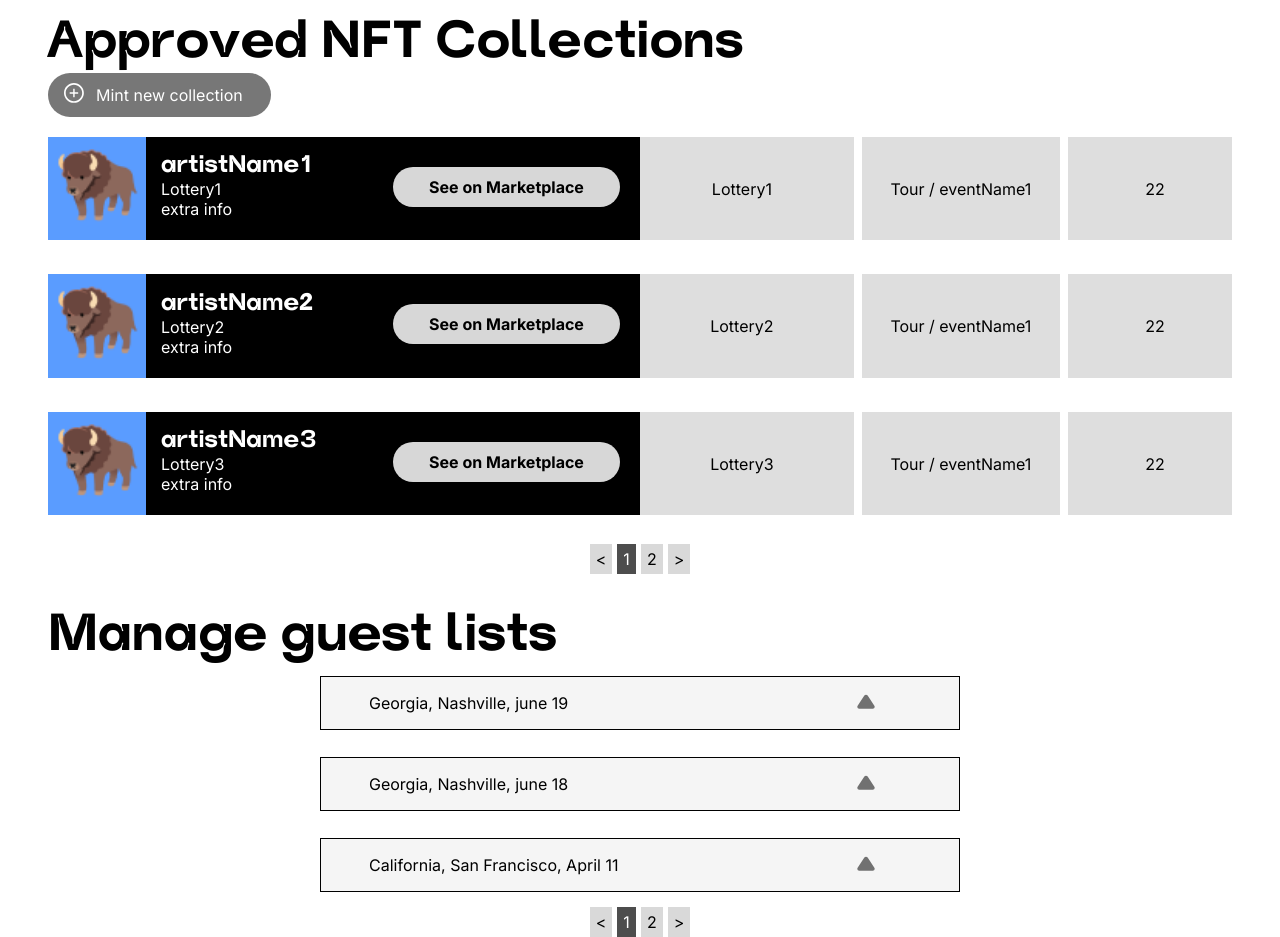
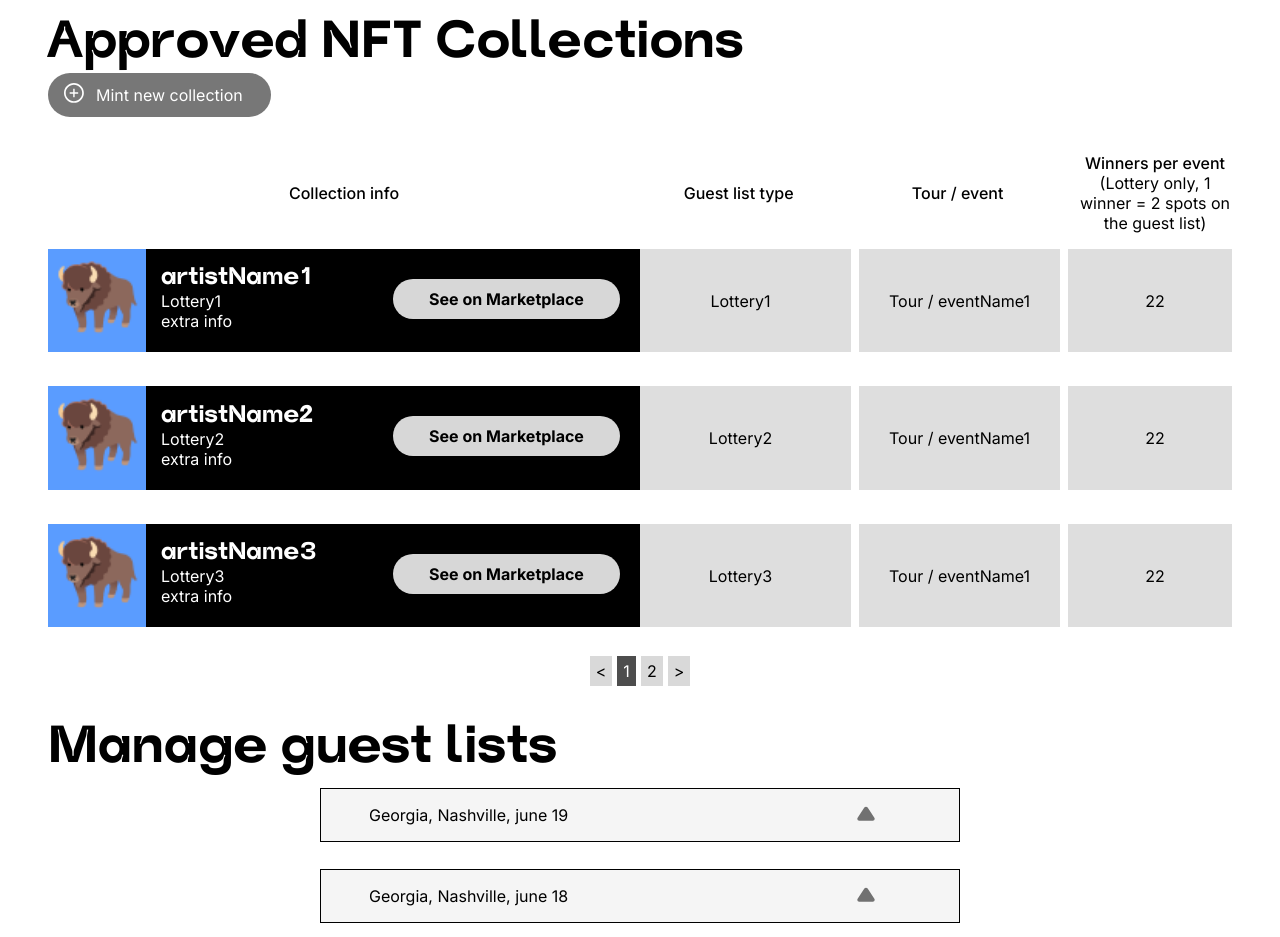
Before and after one commit to alfgago/web-nft-generator-minter, a Next.js app: page /admin/tour-manager in a window 1280 px wide. Shown: the part 1220-2157 px from the top of the page. Built offline with nearby package versions, Linux system fonts and the light colour scheme.

Commit message:
desktop design of collections ready

```diff
--- a/src/components/Tours/NftCollections/CollectionItem/CollectionItemStyles.jsx
+++ b/src/components/Tours/NftCollections/CollectionItem/CollectionItemStyles.jsx
@@ -102,6 +102,10 @@ export const CollectionItemStyles = styled.div`
       display: flex;
       align-items: center;
       justify-content: center;
+
+      @media ${DEVICE.laptop} {
+        flex: 1;
+      }
     }
 
     .middle {
@@ -110,7 +114,8 @@ export const CollectionItemStyles = styled.div`
 
       @media ${DEVICE.laptop} {
         border-right: ${8 / 16}rem solid white;
-      border-left: ${8 / 16}rem solid white;
+        border-left: ${8 / 16}rem solid white;
+        width: ${307 / 16}rem;
       }
     }
   }
--- a/src/components/Tours/NftCollections/NftCollectionStyles.jsx
+++ b/src/components/Tours/NftCollections/NftCollectionStyles.jsx
@@ -9,8 +9,49 @@ export const NftCollectionStyles = styled.section`
 
   .header-collection {
     padding-bottom: 20px;
-    h1 {
-      max-width: 21rem;
+  }
+
+  .sec-tittles {
+    display: none;
+
+    @media (${DEVICE.laptop}) {
+      display: flex;
+    }
+
+    p {
+      font-weight: 500;
+      text-align: center;
+    }
+
+    div:first-of-type {
+      max-width: 38.4375rem;
+      p {
+        width: 100%;
+      }
+    }
+
+    > div {
+      display: flex;
+      justify-content: space-between;
+      align-items: center;
+      width: 100%;
+    }
+
+    .sec-info p:first-of-type {
+      max-width: 38.4375rem;
+      width: 33.33%;
+
+      ~ p {
+        width: 33.33%;
+      }
+    }
+
+    .p-3 {
+      max-width: 9.625rem;
+
+      span {
+        font-weight: 400;
+      }
     }
   }
 
--- a/src/components/Tours/NftCollections/index.tsx
+++ b/src/components/Tours/NftCollections/index.tsx
@@ -64,6 +64,19 @@ const NftCollections = () => {
           <h2>Approved NFT Collections</h2>
           <AddButton label="Mint new collection" />
         </div>
+        <div className="sec-tittles">
+          <div>
+            <p>Collection info</p>
+          </div>
+          <div className="sec-info">
+            <p>Guest list type</p>
+            <p>Tour / event</p>
+            <p className="p-3">
+              Winners per event
+              <span> (Lottery only, 1 winner = 2 spots on the guest list)</span>
+            </p>
+          </div>
+        </div>
         <ItemPagination
           itemsPerPage={3}
           values={nftCollections}
```
